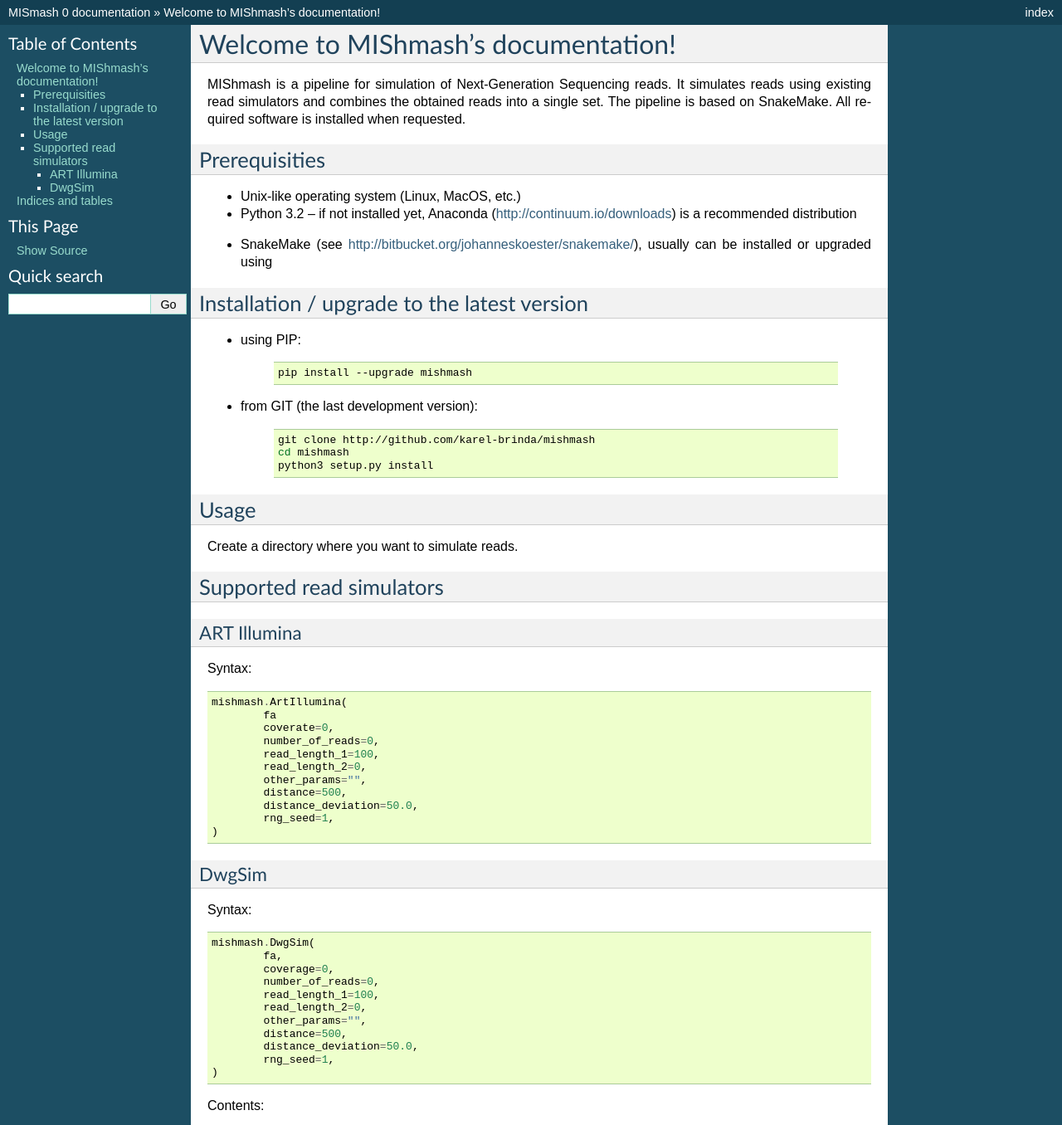
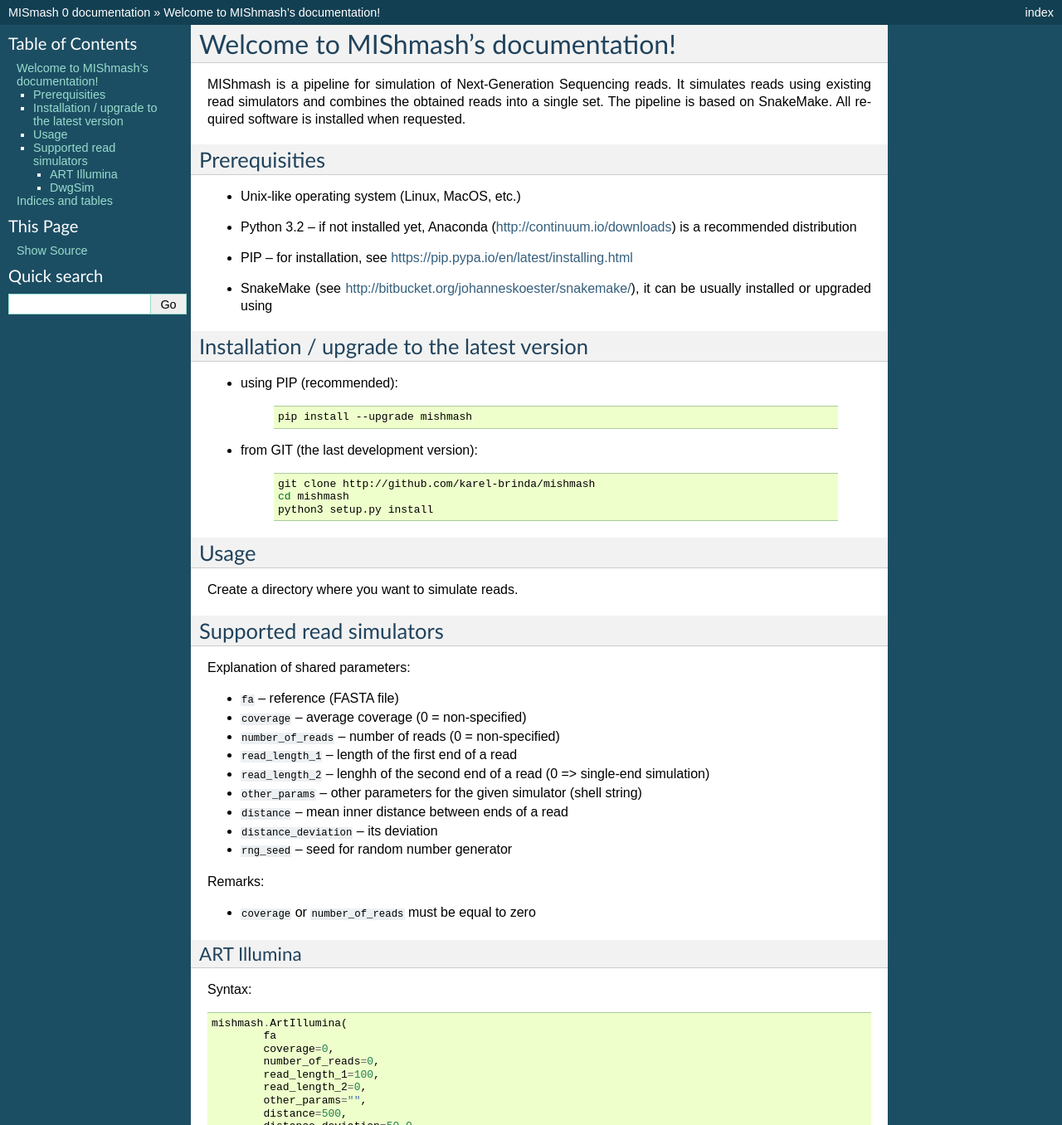
Before and after one commit to karel-brinda/rnftools, a Sphinx documentation site: the page built from docs/index.rst, in a window 1280 px wide and 1400 px high, cut to the strip 0-1356 px from the top of the window. Shown: the whole strip at 83% size. Built offline with Sphinx 7.4.7, drawn with Linux system fonts in a browser that asks for light colours.

Commit message:
Other updates

```diff
--- a/docs/index.rst
+++ b/docs/index.rst
@@ -15,7 +15,9 @@
 
 - Unix-like operating system (Linux, MacOS, etc.)
 - Python 3.2 -- if not installed yet, Anaconda (http://continuum.io/downloads) is a recommended distribution
-- SnakeMake (see http://bitbucket.org/johanneskoester/snakemake/), usually can be installed or upgraded using
+- PIP -- for installation, see https://pip.pypa.io/en/latest/installing.html
+- SnakeMake (see http://bitbucket.org/johanneskoester/snakemake/), it can be usually installed or upgraded using
+
 	.. code-block:: bash
 		pip install snakemake
 
@@ -23,7 +25,7 @@
 Installation / upgrade to the latest version
 --------------------------------------------
 
-- using PIP:
+- using PIP (recommended):
 
 	.. code-block:: bash
 
@@ -47,6 +49,23 @@
 Supported read simulators
 -------------------------
 
+Explanation of shared parameters:
+
+- ``fa`` -- reference (FASTA file)
+- ``coverage`` -- average coverage (0 = non-specified)
+- ``number_of_reads`` -- number of reads (0 = non-specified)
+- ``read_length_1`` -- length of the first end of a read
+- ``read_length_2`` -- lenghh of the second end of a read (0 => single-end simulation)
+- ``other_params`` -- other parameters for the given simulator (shell string)
+- ``distance`` -- mean inner distance between ends of a read
+- ``distance_deviation`` -- its deviation
+- ``rng_seed`` -- seed for random number generator
+
+Remarks:
+
+- ``coverage`` or ``number_of_reads`` must be equal to zero
+
+
 ART Illumina
 ~~~~~~~~~~~~
 
@@ -56,7 +75,7 @@
 
 	mishmash.ArtIllumina(
 		fa
-		coverate=0,
+		coverage=0,
 		number_of_reads=0,
 		read_length_1=100,
 		read_length_2=0,
```
